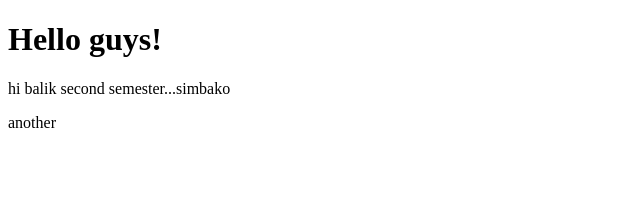
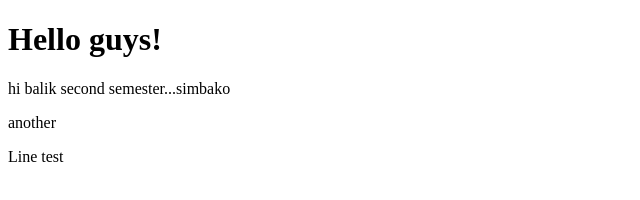
Before and after one commit to jhonbonjuvi/block-a-programming, a plain HTML site: page index.html in a window 1280 px wide. Shown: the full height of the page, 0-640 px from the left. Drawn offline with Linux system fonts and the light colour scheme.

Commit message:
adding line 13

```diff
--- a/index.html
+++ b/index.html
@@ -10,5 +10,6 @@
     <h1>Hello guys!</h1>
     <p>hi balik second semester...simbako</p>
     <p>another</p>
+    <p>Line test</p>
 </body>
 </html>
```
